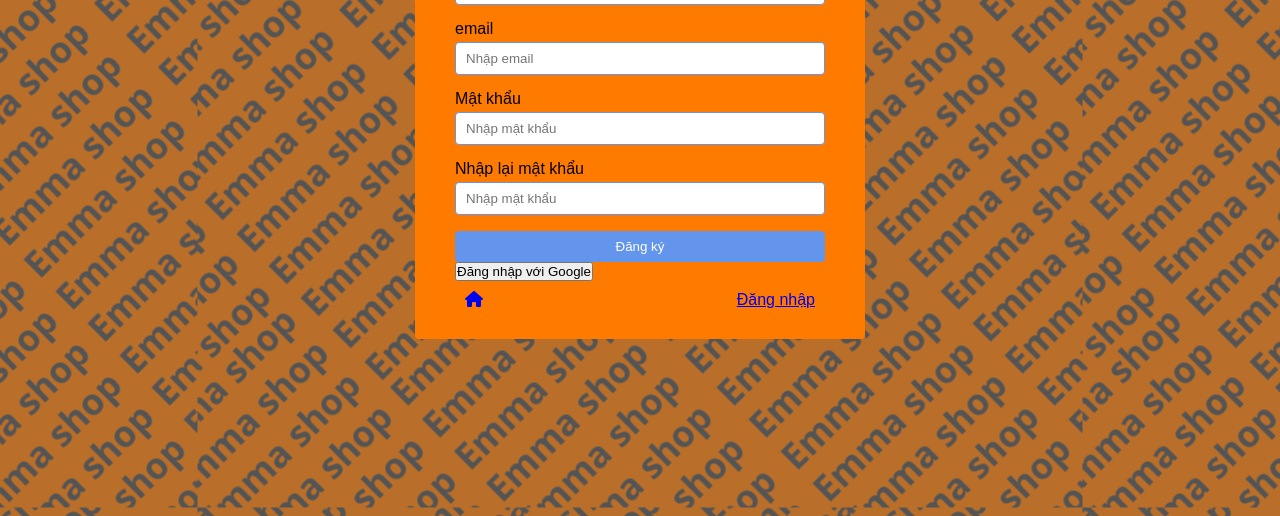
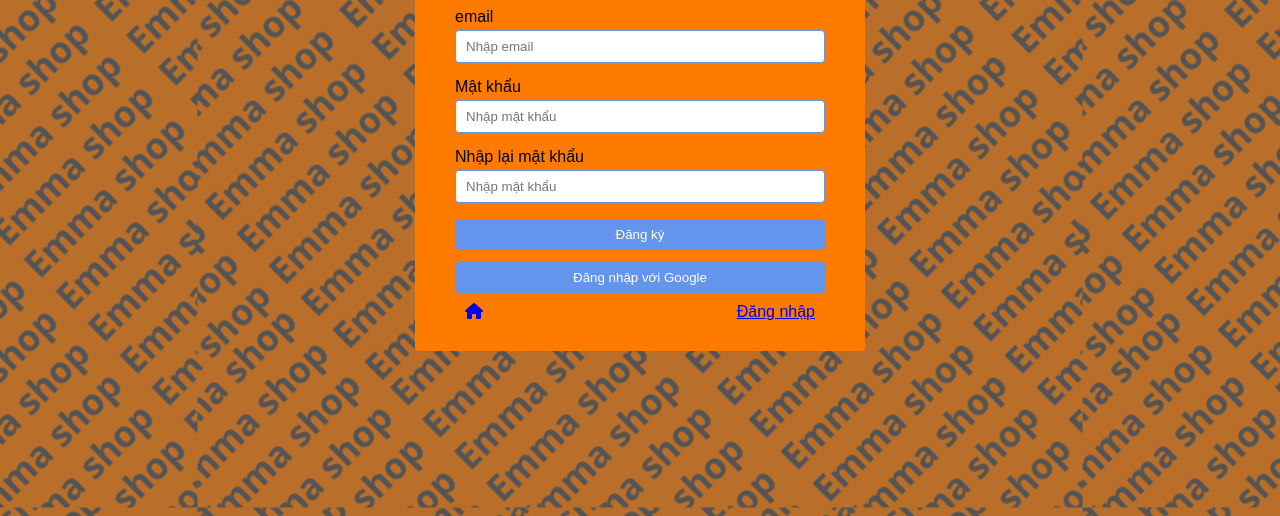
Before and after one commit to Wutaz/SPCK3, a plain HTML site: page register/index.html in a window 1280 px wide. Shown: the part 284-800 px from the top of the page. Drawn offline with Linux system fonts and the light colour scheme.

Commit message:
chỉnh nút đăng nhập google

```diff
--- a/register/register.css
+++ b/register/register.css
@@ -64,3 +64,17 @@ input {
   justify-content: space-between;
   margin: 10px;
 }
+#google {
+  margin-top: 12px;
+  width: 100%;
+  border: none;
+  outline: none;
+  background-color: cornflowerblue;
+  color: white;
+  border-radius: 4px;
+  padding: 8px;
+  cursor: pointer;
+}
+#google:hover {
+  opacity: 0.8;
+}
```
